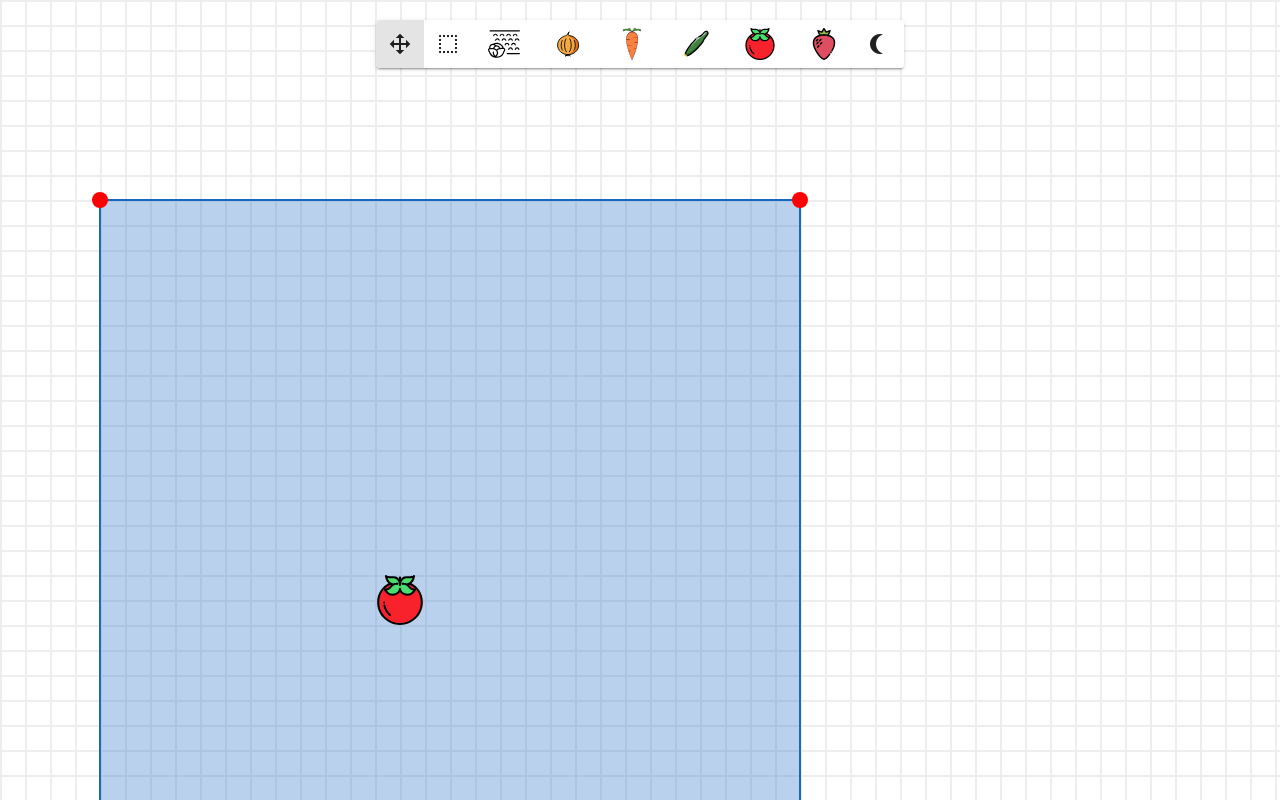
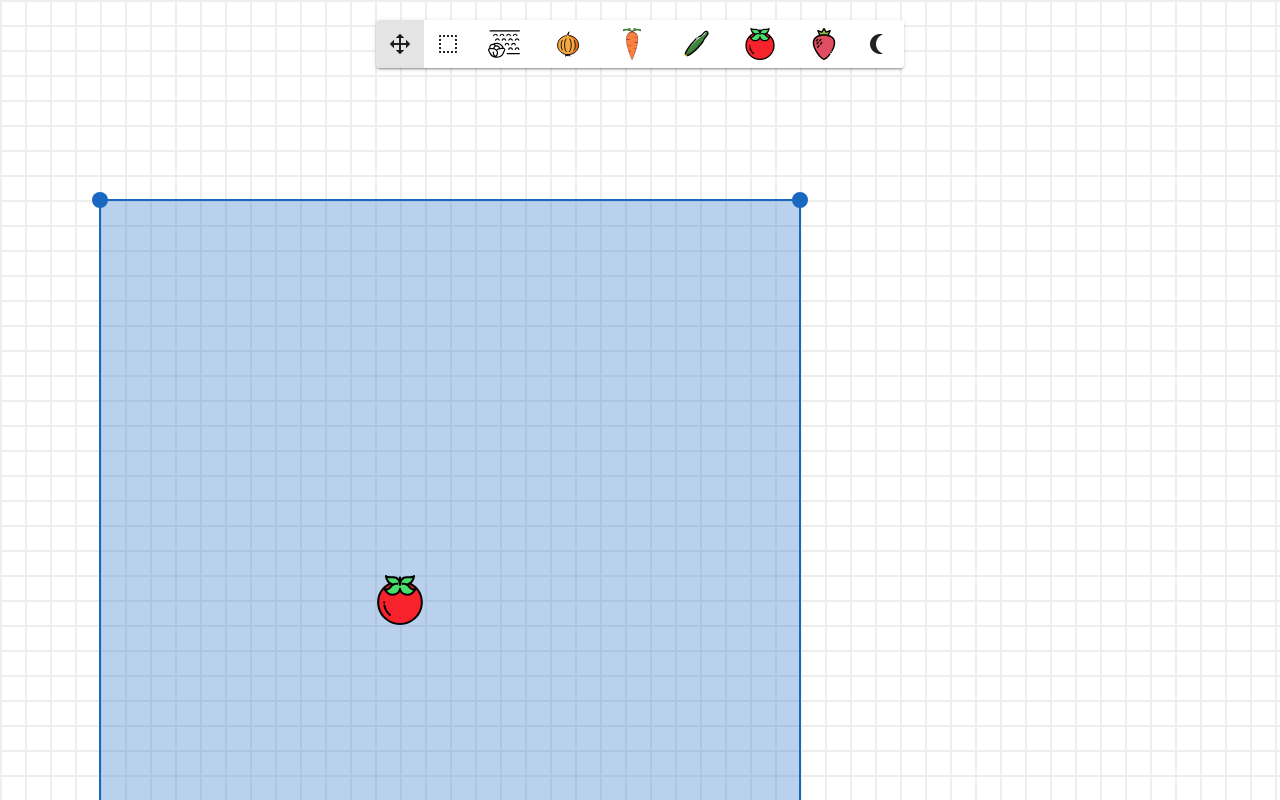
Before and after one commit to SpaceShaman/allelo, a Vue app: page / in a window 1280 px wide. Built offline with nearby package versions, Linux system fonts and the light colour scheme.

Commit message:
style(GrowingBed.vue): update fill color of bed corner based on corner.selected value for better visual representation

```diff
--- a/src/components/GrowingBed.vue
+++ b/src/components/GrowingBed.vue
@@ -68,7 +68,7 @@ const top = computed(() => {
       :cx="corner.x - left"
       :cy="corner.y - top"
       :r="cornerSize"
-      fill="red"
+      :fill="corner.selected ? 'red' : 'rgb(var(--v-theme-primary))'"
       class="bed-corner"
     />
   </svg>
```
